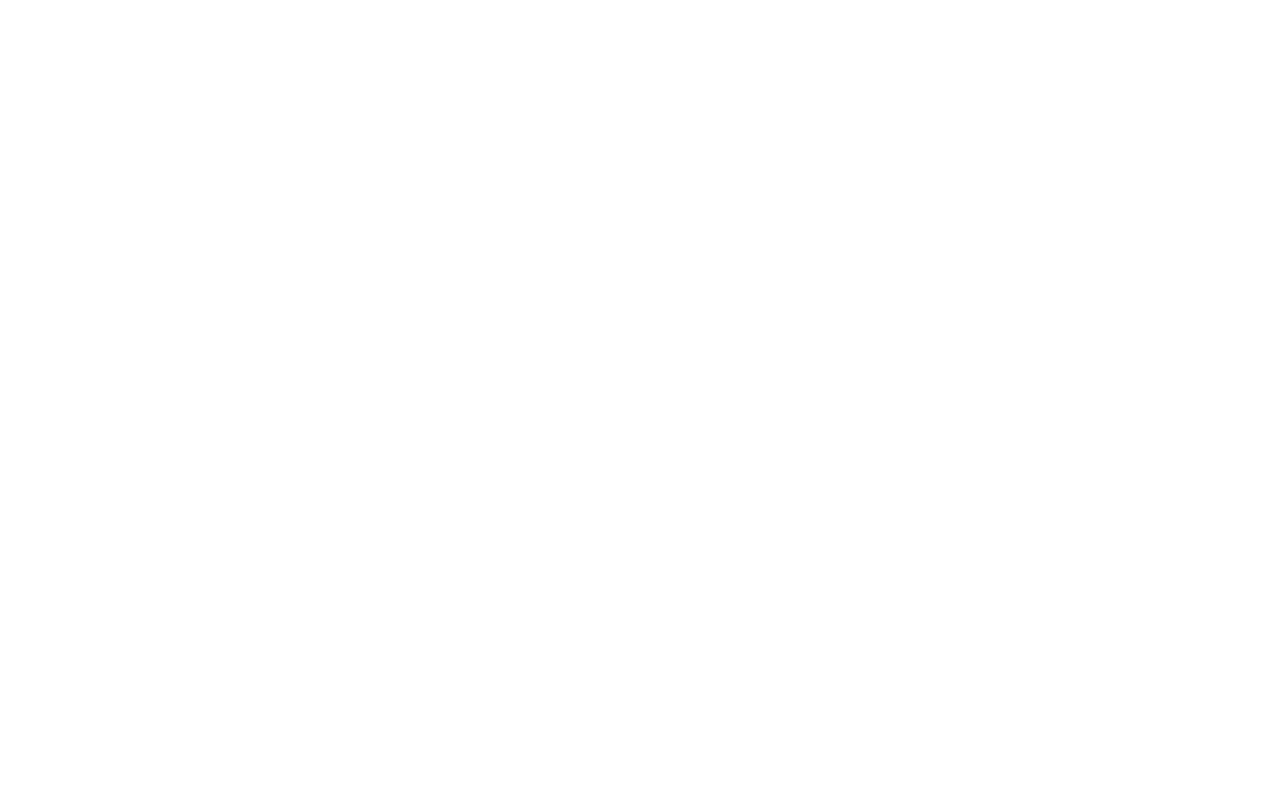
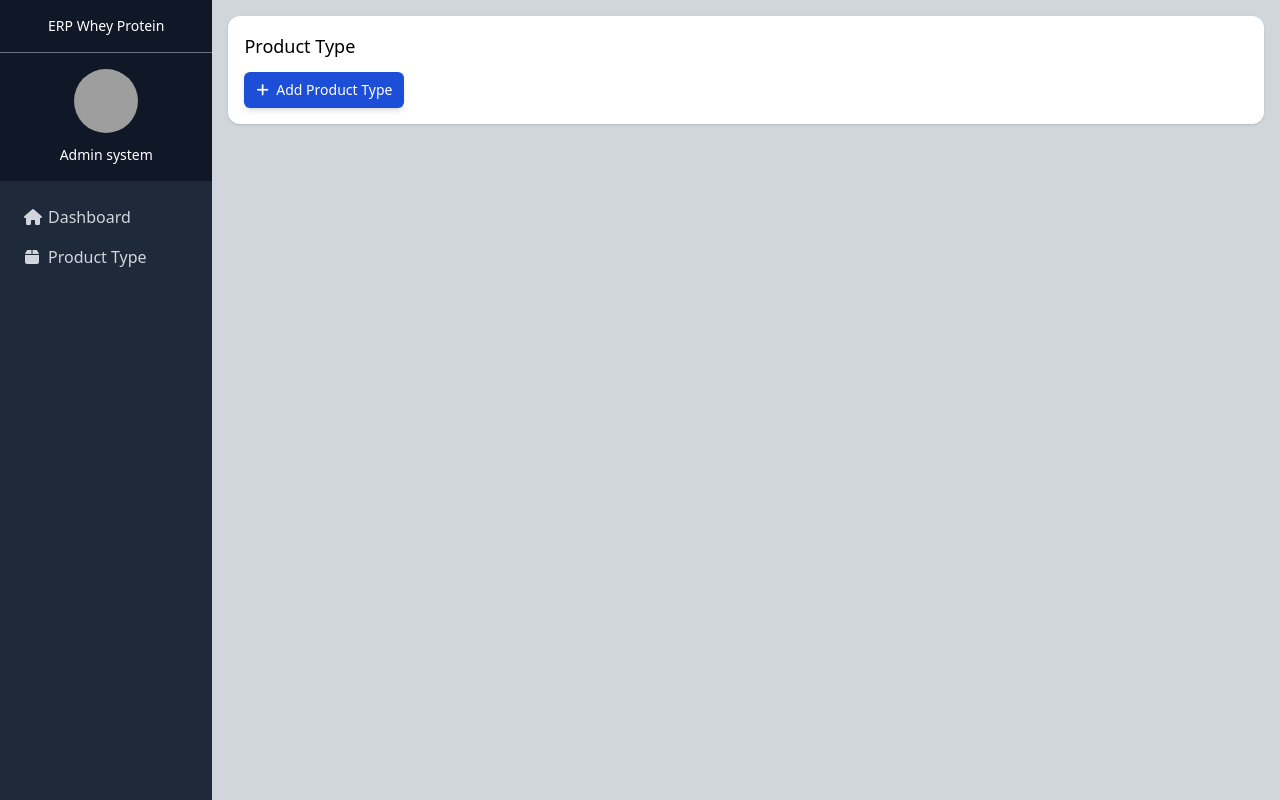
Before and after one commit to ppkmk2546/Nuxt-workshop, a Nuxt app: page /productType in a window 1280 px wide. Before the commit this address had no page. Built offline with nearby package versions, Linux system fonts and the light colour scheme; grey boxes are pictures that could not be loaded.

Commit message:
add modal and event

```diff
--- a/app.vue
+++ b/app.vue
@@ -2,5 +2,10 @@
 </script>
 
 <template>
-  <NuxtPage />
+
+  <link rel="stylesheet" href="https://cdnjs.cloudflare.com/ajax/libs/font-awesome/6.7.2/css/all.min.css" integrity="sha512-Evv84Mr4kqVGRNSgIGL/F/aIDqQb7xQ2vcrdIwxfjThSH8CSR7PBEakCr51Ck+w+/U6swU2Im1vVX0SVk9ABhg==" crossorigin="anonymous" referrerpolicy="no-referrer" />
+
+  <NuxtLayout>
+    <NuxtPage />
+  </NuxtLayout>
 </template>
--- a/assets/css/main.css
+++ b/assets/css/main.css
@@ -2,7 +2,7 @@
 
 @layer components {
     .btn {
-        @apply bg-[#1d4ed8] text-white px-3 py-2 rounded-md text-sm;
+        @apply bg-[#1d4ed8] text-white px-3 py-2 rounded-md text-sm shadow-md cursor-pointer;
     }
 
     .card {
@@ -15,6 +15,30 @@
     }
 
     .btn-full {
-        @apply relative w-full flex justify-center py-2 px-4  border border-transparent rounded-md text-sm font-medium text-white bg-[#1d4ed8] hover:bg-[#1e40af] focus:outline-none focus:ring-2 focus:ring-offset-2 focus:ring-[#1d4ed8] cursor-pointer transition duration-150 ease-in-out;
+        @apply relative w-full flex justify-center py-2 px-4 shadow-md border border-transparent rounded-md text-sm font-medium text-white bg-[#1d4ed8] hover:bg-[#1e40af] focus:outline-none focus:ring-2 focus:ring-offset-2 focus:ring-[#1d4ed8] cursor-pointer transition duration-150 ease-in-out;
+    }
+
+    .sidebar {
+        @apply bg-gray-800 text-white w-64 h-screen;
+    }
+
+    .sidebar-title {
+        @apply text-center text-white text-sm bg-gray-900 p-4 border-b border-gray-500;
+    }
+
+    .sidebar-avatar {
+        @apply mt-0 p-4 bg-gray-900;
+    }
+
+    .sidebar-menu {
+        @apply p-4;
+    }
+
+    .nav-link {
+        @apply text-gray-300 p-2 rounded-md hover:bg-gray-700 block;
+    }
+
+    .nav-link i {
+        @apply mr-2 w-4 text-center;
     }
 }
--- /dev/null
+++ b/components/modal.vue
@@ -0,0 +1,41 @@
+<script setup>
+    const emit = defineEmits(['close']);
+
+    defineProps({
+        title: String
+    });
+
+    //  ? close modal
+    const closeModal = () => {
+        emit('close');
+    }
+
+    //  ? ese close modal
+    const escCloseModal = (event) => {
+        if(event.key === 'Escape') {
+            closeModal();
+        }
+    }
+
+    // ? check keyboard esc
+    onMounted(() => {
+        window.addEventListener('keydown', escCloseModal);
+    });
+</script>
+
+<template>
+    <!--  ? optional เพิ่มตรงกล่อง div นอกสุด z-50 -->
+    <div class="fixed inset-0 flex items-center justify-center bg-gray-300/50 shadow-lg">
+        <div class="w-full max-w-lg">
+            <div class="modal-title p-4 rounded-tl-xl rounded-tr-lx shadow-lg flex justify-between items-center bg-gray-700 text-gray-100">
+                <h2 class="text-lg font-semibold">{{ title }}</h2>
+                <button class="btn bg-white text-gray-900 border-2 border-gray-300 px-2 py-1" @click="closeModal">
+                    <i class="fa fa-times"></i>
+                </button>
+            </div>
+            <div class="modal-body bg-white p-4 rounded-bl-xl rounded-br-xl shadow-lg">
+                <slot />
+            </div>
+        </div>
+    </div>
+</template>
--- /dev/null
+++ b/components/sidebar.vue
@@ -0,0 +1,24 @@
+<script setup>
+
+</script>
+
+<template>
+    <div>
+        <div class="sidebar-title">ERP Whey Protein</div>
+        <div class="sidebar-avatar">
+            <img src="https://avatar.iran.liara.run/public/48" alt="" class="w-16 h-16 rounded-full mx-auto" />
+            <div class="text-center text-white text-sm mt-3">Admin system</div>
+        </div>
+        <div class="sidebar-menu">
+            <NuxtLink class="nav-link" to="/home">
+                <i class="fa-solid fa-house"></i>
+                <span class="nav-text">Dashboard</span>
+            </NuxtLink>
+            <NuxtLink class="nav-link" to="/productType">
+                <i class="fa-solid fa-box"></i>
+                <span class="nav-text">Product Type</span>
+            </NuxtLink>
+
+        </div>
+    </div>
+</template>
--- a/config.js
+++ b/config.js
@@ -1,3 +1,4 @@
 export default {
     apiServer: 'http://localhost:3001',
+    token: 'token_workshop' // !
 }
--- /dev/null
+++ b/layouts/admin.vue
@@ -0,0 +1,16 @@
+<script setup>
+
+</script>
+
+<template>
+    <div class="flex">
+        <div class="sidebar">
+            <Sidebar />
+        </div>
+        <div class="p-4 w-full bg-gray-300">
+            <div class="bg-white p-4 rounded-xl shadow-sm">
+                <slot />
+            </div>
+        </div>
+    </div>
+</template>
--- a/pages/home.vue
+++ b/pages/home.vue
@@ -1,3 +1,9 @@
+<script setup>
+    definePageMeta({
+        layout: 'admin'
+    })
+</script>
+
 <template>
     <h1>home</h1>
 </template>
--- a/pages/index.vue
+++ b/pages/index.vue
@@ -29,7 +29,7 @@
         </form>
       </div>
     </div>
-  </template>
+</template>
 
   <script setup>
     import axios from 'axios';
@@ -54,8 +54,11 @@
           })
 
           if (response.status === 200) {
-            console.log(response.data)
-          } else {
+            localStorage.setItem(config.token, response.data.token); // !
+            localStorage.setItem('nuxt_workshop_user_id', response.data.id); // !
+
+            navigateTo('/home');
+          } else { // ! ต้องดัก else เรื้่องรหัสผิด มันไป catch ล่างเลย
             Swal.fire({
               icon: 'error',
               title: 'Error',
@@ -65,7 +68,7 @@
         }
       } catch (error) {
         Swal.fire({
-          icon: 'error',
+          icon: 'error', // ! อาจจะต้องปรับการการแสดงผลเมื่อ user กรอก รหัสผิด
           title: 'Error',
           text: error.message,
         })
--- /dev/null
+++ b/pages/productType.vue
@@ -0,0 +1,61 @@
+<script setup>
+    import config from '@/config';
+    import axios from 'axios'; // ยิง request
+    import Swal from 'sweetalert2';
+
+    const showModal = ref(false);
+
+    definePageMeta({
+        layout: 'admin'
+    })
+
+    const closeModal = () => {
+        showModal.value = false;
+    }
+
+    const name = ref('');
+    const remark = ref('');
+
+    // save
+    const save = async () => {
+        try {
+            const payload = {
+                name: name.value,
+                remark: remark.value,
+            }
+            const res = await axios.post(config.apiServer + '/api/productType/create', payload);
+        } catch (error) {
+            Swal.fire({
+                icon: 'error',
+                title: 'Error',
+                text: error.message,
+            })
+        }
+    }
+</script>
+
+<template>
+    <div>
+        <h1 class="text-lg">Product Type</h1>
+    </div>
+    <div class="mt-3">
+        <button class="btn" @click="showModal = true">
+            <i class="fa fa-plus mr-1"></i>
+            Add Product Type
+        </button>
+    </div>
+
+    <!-- @close คือชื่อ ของ emit ที่เราสร้างไว้ใน modal.vue -->
+    <Modal v-if="showModal" title="Add Product Type" @close="closeModal">
+        <h1>Name</h1>
+        <input v-model="name" type="text" id="name" class="form-control" />
+
+        <h1 class="mt-3">Remark</h1>
+        <input v-model="remark" type="text" class="form-control" id="remark" />
+
+        <button class="btn mt-3" @click="save">
+            <i class="fa fa-check mr-1"></i>
+            Save
+        </button>
+    </Modal>
+</template>
```
